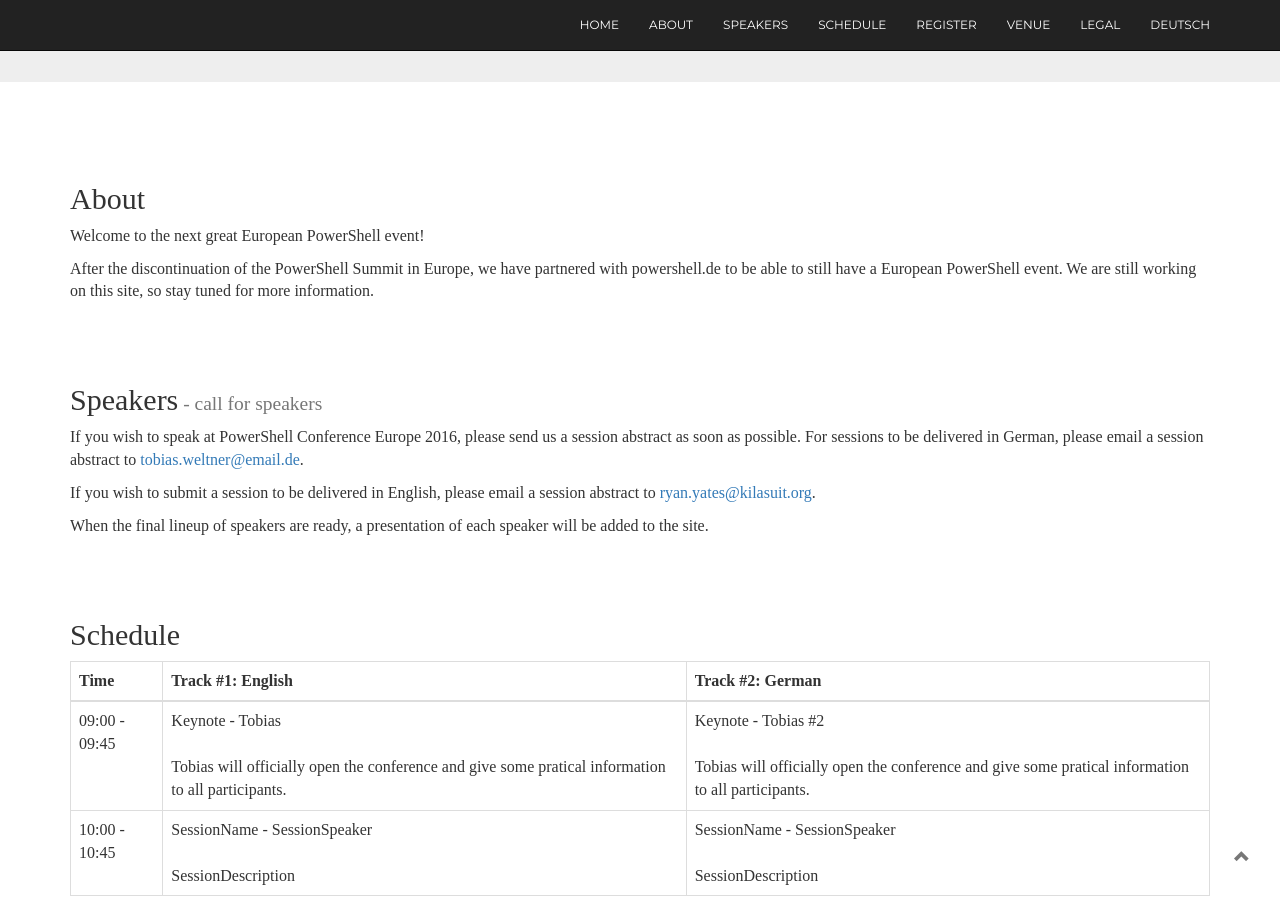
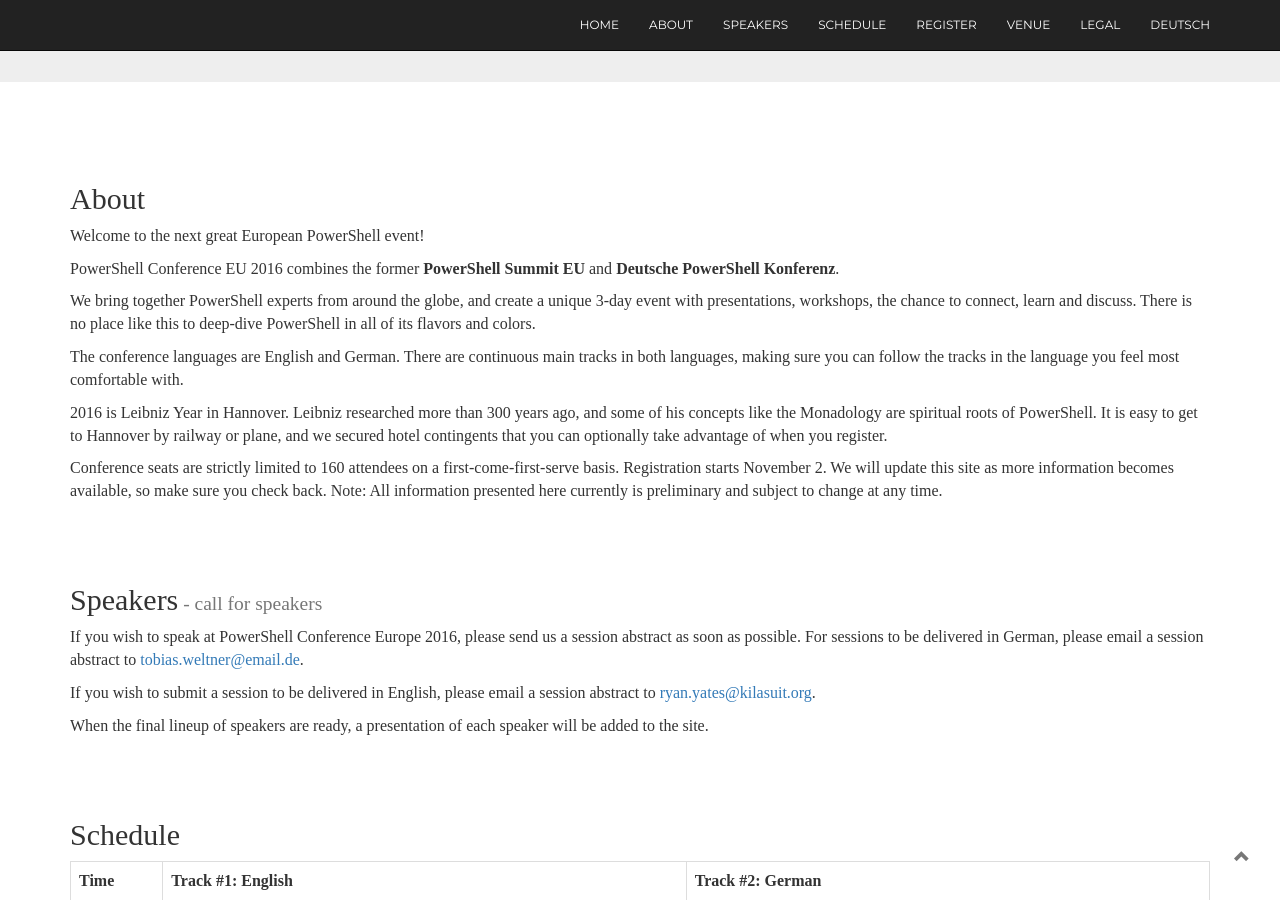
Before and after one commit to PowerShellConferenceEU/website-archive, a Jekyll site: the page built from index.html, in a window 1280 px wide and 900 px high, scrolled down 490 px. Built offline with Jekyll 4.4.1, drawn with Linux system fonts in a browser that asks for light colours; nearby versions of some CDN libraries; some web fonts are replaced.

Commit message:
Added english about-text from Tobias

```diff
--- a/_includes/en/about.html
+++ b/_includes/en/about.html
@@ -2,8 +2,12 @@
 	<div class="container">
 		<h2>About</h2>
 		<p>Welcome to the next great European PowerShell event!</p>
-		<p>After the discontinuation of the PowerShell Summit in Europe, we have partnered with powershell.de to be able to still
-			have a European PowerShell event. We are still working on this site, so stay tuned for more information.
+		<p>PowerShell Conference EU 2016 combines the former <b>PowerShell Summit EU</b> and <b>Deutsche PowerShell Konferenz</b>.</p>
+		<p>We bring together PowerShell experts from around the globe, and create a unique 3-day event with presentations, workshops, the chance to connect, learn and discuss. There is no place like this to deep-dive PowerShell in all of its flavors and colors.</p>
+		<p>The conference languages are English and German. There are continuous main tracks in both languages, making sure you can follow the tracks in the language you feel most comfortable with.</p>
+		<p>2016 is Leibniz Year in Hannover. Leibniz researched more than 300 years ago, and some of his concepts like the Monadology are spiritual roots of PowerShell. It is easy to get to Hannover by railway or plane, and we secured hotel contingents that you can optionally take advantage of when you register.</p>
+		<p>Conference seats are strictly limited to 160 attendees on a first-come-first-serve basis. Registration starts November 2. We will update this site as more information becomes available, so make sure you check back.
+Note: All information presented here currently is preliminary and subject to change at any time.
 		</p>
 	</div>
 </section>
```
